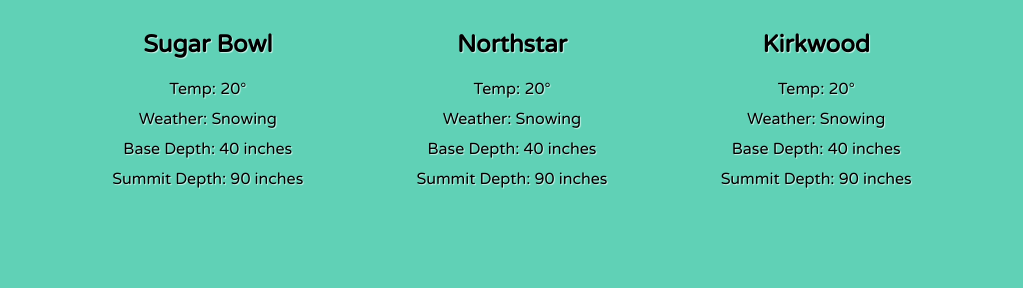
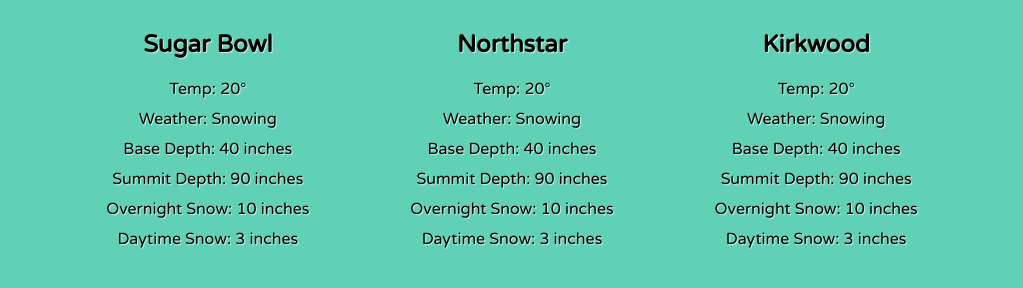
Before and after one commit to insidetheeye/pull_data, a plain HTML site: page index.html in a window 1280 px wide. Shown: the part 252-540 px from the top of the page, without its empty margins (128-1151 px from the left). Drawn offline with Linux system fonts and the light colour scheme.

Commit message:
re-added index.html

```diff
--- a/index.html
+++ b/index.html
@@ -31,6 +31,14 @@
 						<span>Summit Depth:</span>
 						<span>90 inches</span>
 					</li>
+					<li>
+						<span>Overnight Snow:</span>
+						<span>10 inches</span>
+					</li>
+					<li>
+						<span>Daytime Snow:</span>
+						<span>3 inches</span>
+					</li>
 				</ul>
 			</li>
 			<li>
@@ -51,6 +59,14 @@
 					<li>
 						<span>Summit Depth:</span>
 						<span>90 inches</span>
+					</li>
+						<li>
+						<span>Overnight Snow:</span>
+						<span>10 inches</span>
+					</li>
+					<li>
+						<span>Daytime Snow:</span>
+						<span>3 inches</span>
 					</li>
 				</ul>
 			</li>
@@ -73,6 +89,14 @@
 						<span>Summit Depth:</span>
 						<span>90 inches</span>
 					</li>
+						<li>
+						<span>Overnight Snow:</span>
+						<span>10 inches</span>
+					</li>
+					<li>
+						<span>Daytime Snow:</span>
+						<span>3 inches</span>
+					</li>
 				</ul>
 			</li>
 		</ul>
```
